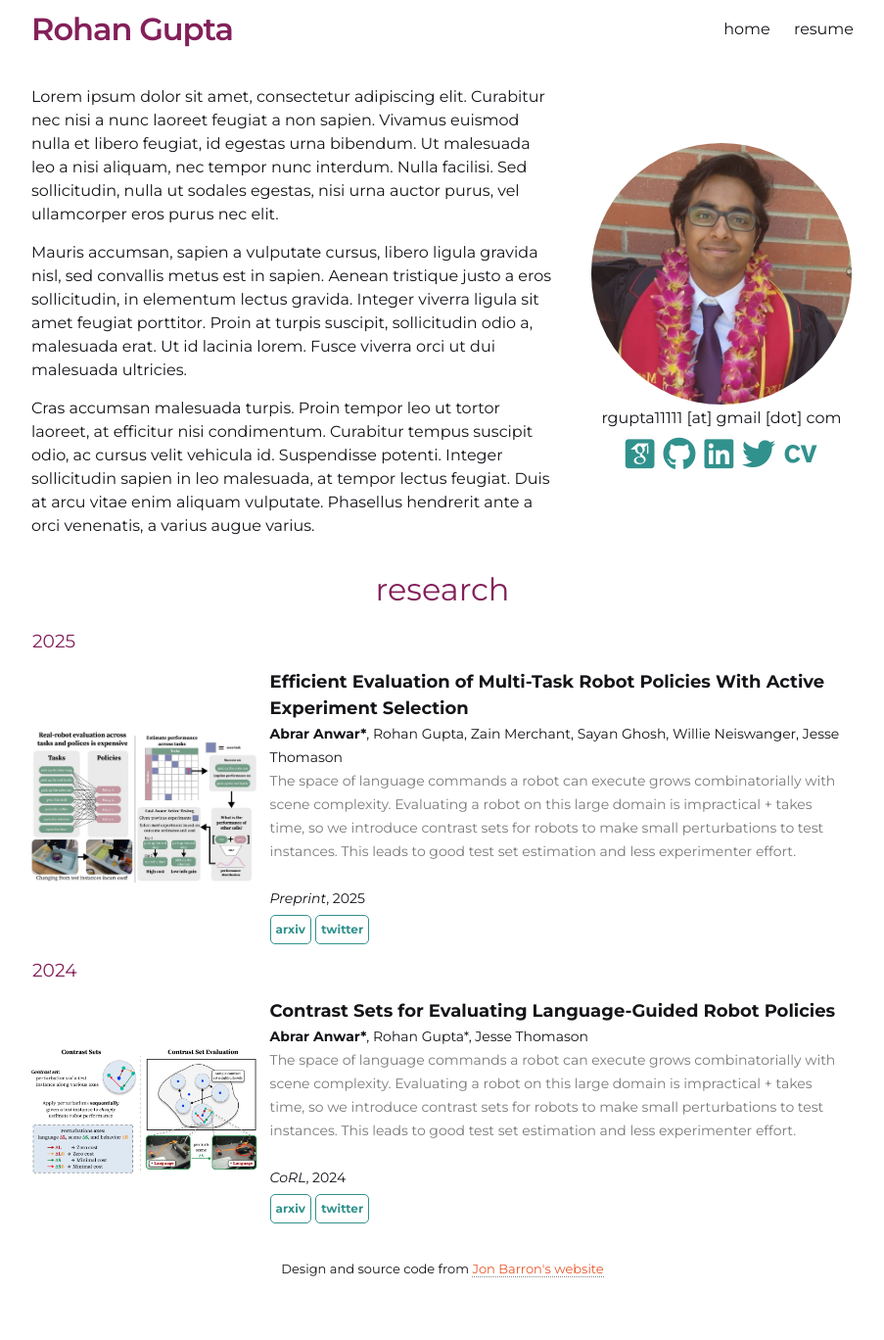
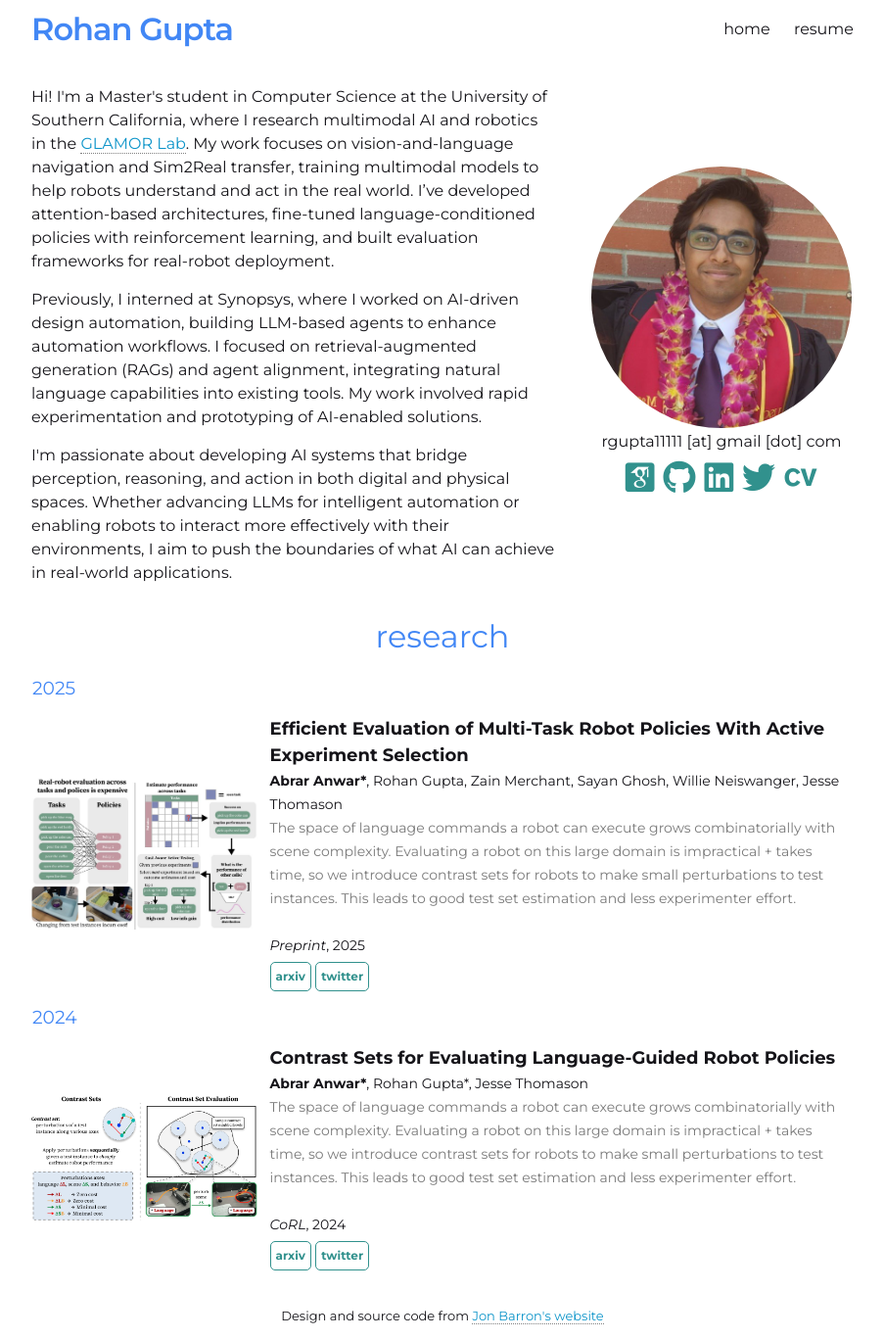
Before and after one commit to therohangupta/therohangupta.github.io, a Jekyll site: the page built from index.html, in a window 1280 px wide. Shown: the whole page at 98% size, without its empty margins (188-1091 px from the left). Built offline with Jekyll 4.4.1, drawn with Linux system fonts in a browser that asks for light colours; nearby versions of some CDN libraries; some web fonts are replaced; before the commit the page ends 1320 px from its top, so only the background shows below that.

Commit message:
adding the initial bio

```diff
--- a/_includes/header.html
+++ b/_includes/header.html
@@ -2,7 +2,7 @@
 <header class="site-header">
 
     <div class="wrapper">
-        <a class="site-title" href="{{ "/" | relative_url }}"><font color="#83205A">{{ site.title | escape}}</font></a>
+        <a class="site-title" href="{{ "/" | relative_url }}"><font color="#4287f5">{{ site.title | escape}}</font></a>
         <!-- <span style="font-weight: 600; font-size: 32px">Rohan Gupta</span> -->
 
         <nav class="site-nav">
--- a/_sass/minima/custom-styles.scss
+++ b/_sass/minima/custom-styles.scss
@@ -35,7 +35,7 @@
 
 
   a {
-    color: #E8572A;
+    color: #0c94c9;
     text-decoration: none;
   }
 
@@ -127,7 +127,7 @@
     padding: 0px;
     margin: 0px;
     display:inline;
-    color: #83205A
+    color: #4287f5
   }
 
   h1 {
@@ -141,7 +141,7 @@
     margin-block-end: 14px;
     margin-left: 0px;
     margin-right: 0px;
-    color: #83205A
+    color: #4287f5
   }
 
   .one {
--- a/index.html
+++ b/index.html
@@ -26,19 +26,13 @@ layout:
               <h1 style="font-family:'Russo One';font-weight: 100;">Abrar Anwar</h1> -->
               <!-- <h1 style="font-weight: 600;">Abrar Anwar</h1> -->
 
-              <p>
-                Lorem ipsum dolor sit amet, consectetur adipiscing elit. Curabitur nec nisi a nunc laoreet feugiat a non sapien. Vivamus euismod nulla et libero feugiat, id egestas urna bibendum. Ut malesuada leo a nisi aliquam, nec tempor nunc interdum. Nulla facilisi. Sed sollicitudin, nulla ut sodales egestas, nisi urna auctor purus, vel ullamcorper eros purus nec elit.
+              <p>Hi! I'm a Master's student in Computer Science at the University of Southern California, where I research multimodal AI and robotics in the <a href="https://jessethomason.com/" target="_blank">GLAMOR Lab</a>. My work focuses on vision-and-language navigation and Sim2Real transfer, training multimodal models to help robots understand and act in the real world. I’ve developed attention-based architectures, fine-tuned language-conditioned policies with reinforcement learning, and built evaluation frameworks for real-robot deployment.</p>
 
-              </p>
-              <p>
-                Mauris accumsan, sapien a vulputate cursus, libero ligula gravida nisl, sed convallis metus est in sapien. Aenean tristique justo a eros sollicitudin, in elementum lectus gravida. Integer viverra ligula sit amet feugiat porttitor. Proin at turpis suscipit, sollicitudin odio a, malesuada erat. Ut id lacinia lorem. Fusce viverra orci ut dui malesuada ultricies.
-            </p>
+              <p>Previously, I interned at Synopsys, where I worked on AI-driven design automation, building LLM-based agents to enhance automation workflows. I focused on retrieval-augmented generation (RAGs) and agent alignment, integrating natural language capabilities into existing tools. My work involved rapid experimentation and prototyping of AI-enabled solutions.</p>
 
-            <p>
-              Cras accumsan malesuada turpis. Proin tempor leo ut tortor laoreet, at efficitur nisi condimentum. Curabitur tempus suscipit odio, ac cursus velit vehicula id. Suspendisse potenti. Integer sollicitudin sapien in leo malesuada, at tempor lectus feugiat. Duis at arcu vitae enim aliquam vulputate. Phasellus hendrerit ante a orci venenatis, a varius augue varius.
-            </p>
+              <p>I'm passionate about developing AI systems that bridge perception, reasoning, and action in both digital and physical spaces. Whether advancing LLMs for intelligent automation or enabling robots to interact more effectively with their environments, I aim to push the boundaries of what AI can achieve in real-world applications.</p>
 
-            <a style="border-bottom: none; color:#31918D;text-align: center;" href="mailto:abrar.anwar@usc.edu" target="_blank">
+            <a style="border-bottom: none; color:#31918D;text-align: center;" href="mailto:rgupta11111@gmail.com" target="_blank">
 
 
 
```
